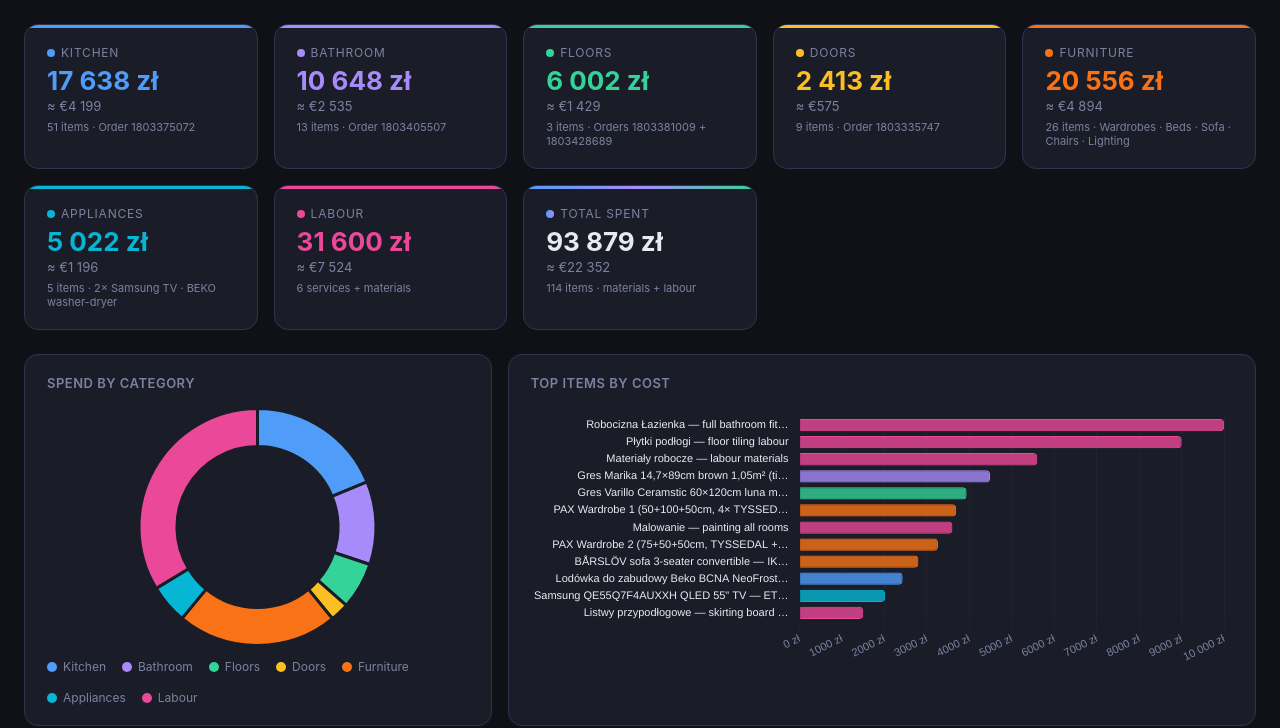
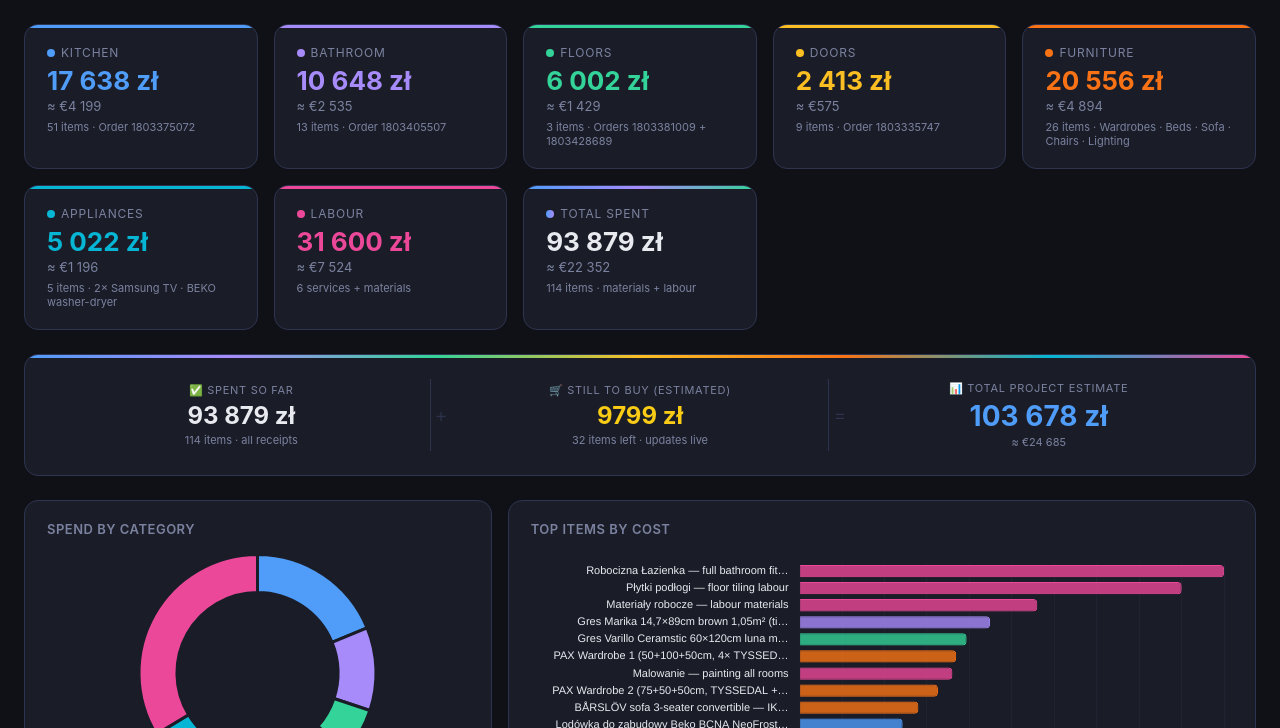
Before and after one commit to sherifrezkalla/renovation-dashboard, a website: page index.html in a window 1280 px wide. Shown: the part 72-800 px from the top of the page. Drawn offline with nearby package versions, Linux system fonts and the light colour scheme.

Commit message:
Add Project Forecast banner: spent + STB estimate = total project cost (live)

```diff
--- a/index.html
+++ b/index.html
@@ -369,6 +369,66 @@
   .legend-dot { width: 10px; height: 10px; border-radius: 50%; }
 
   .note { font-size: 11px; color: var(--muted); margin-top: 8px; }
+
+  /* ── Project Forecast Banner ── */
+  .forecast-card {
+    background: var(--surface);
+    border: 1px solid var(--border);
+    border-radius: 14px;
+    padding: 22px 28px;
+    margin-bottom: 24px;
+    display: flex;
+    align-items: center;
+    gap: 0;
+    position: relative;
+    overflow: hidden;
+  }
+  .forecast-card::before {
+    content: '';
+    position: absolute;
+    top: 0; left: 0; right: 0;
+    height: 3px;
+    background: linear-gradient(90deg, var(--kitchen), var(--bathroom), var(--floor), var(--doors), var(--furniture), var(--appliances), var(--labour));
+    border-radius: 14px 14px 0 0;
+  }
+  .forecast-col {
+    flex: 1;
+    text-align: center;
+    padding: 4px 20px;
+    border-right: 1px solid var(--border);
+  }
+  .forecast-col:last-child { border-right: none; }
+  .forecast-op {
+    font-size: 20px;
+    color: var(--border);
+    font-weight: 300;
+    flex-shrink: 0;
+    padding: 0 4px;
+    user-select: none;
+  }
+  .forecast-label {
+    font-size: 11px;
+    color: var(--muted);
+    text-transform: uppercase;
+    letter-spacing: 0.7px;
+    margin-bottom: 7px;
+  }
+  .forecast-value {
+    font-size: 24px;
+    font-weight: 700;
+    line-height: 1;
+    margin-bottom: 5px;
+  }
+  .forecast-value.spent     { color: var(--text); }
+  .forecast-value.stb       { color: #facc15; }
+  .forecast-value.total     { color: var(--accent); font-size: 28px; }
+  .forecast-sub { font-size: 11px; color: var(--muted); }
+  @media (max-width: 680px) {
+    .forecast-card { flex-direction: column; gap: 16px; padding: 20px; }
+    .forecast-col  { border-right: none; border-bottom: 1px solid var(--border); padding: 12px 0; }
+    .forecast-col:last-child { border-bottom: none; }
+    .forecast-op   { display: none; }
+  }
 </style>
 </head>
 <body>
@@ -430,6 +490,27 @@
     <div class="kpi-pln">93 879 zł</div>
     <div class="kpi-eur">≈ €22 352</div>
     <div class="kpi-items">114 items · materials + labour</div>
+  </div>
+</div>
+
+<!-- Project Forecast Banner -->
+<div class="forecast-card">
+  <div class="forecast-col">
+    <div class="forecast-label">✅ Spent so far</div>
+    <div class="forecast-value spent" id="forecastSpent">—</div>
+    <div class="forecast-sub">114 items · all receipts</div>
+  </div>
+  <div class="forecast-op">+</div>
+  <div class="forecast-col">
+    <div class="forecast-label">🛒 Still to buy (estimated)</div>
+    <div class="forecast-value stb" id="forecastSTB">—</div>
+    <div class="forecast-sub" id="forecastSTBSub">updates live as you tick items off</div>
+  </div>
+  <div class="forecast-op">=</div>
+  <div class="forecast-col">
+    <div class="forecast-label">📊 Total project estimate</div>
+    <div class="forecast-value total" id="forecastTotal">—</div>
+    <div class="forecast-sub" id="forecastTotalEur">—</div>
   </div>
 </div>
 
@@ -1109,6 +1190,15 @@ function renderSTB() {
   document.getElementById('stbEur').textContent = '€' + Math.round(totalRemaining / 4.2).toLocaleString('pl-PL');
   const pct = totalItems ? Math.round((doneCount / totalItems) * 100) : 0;
   document.getElementById('stbProgress').style.width = pct + '%';
+
+  // ── Update Project Forecast banner ──
+  const totalSpent   = items.reduce((s, i) => s + i.gross, 0);
+  const totalForecast = totalSpent + totalRemaining;
+  document.getElementById('forecastSpent').textContent   = Math.round(totalSpent).toLocaleString('pl-PL') + ' zł';
+  document.getElementById('forecastSTB').textContent     = Math.round(totalRemaining).toLocaleString('pl-PL') + ' zł';
+  document.getElementById('forecastSTBSub').textContent  = leftCount + ' items left · updates live';
+  document.getElementById('forecastTotal').textContent   = Math.round(totalForecast).toLocaleString('pl-PL') + ' zł';
+  document.getElementById('forecastTotalEur').textContent = '≈ €' + Math.round(totalForecast / 4.2).toLocaleString('pl-PL');
 }
 
 renderSTB();
```
